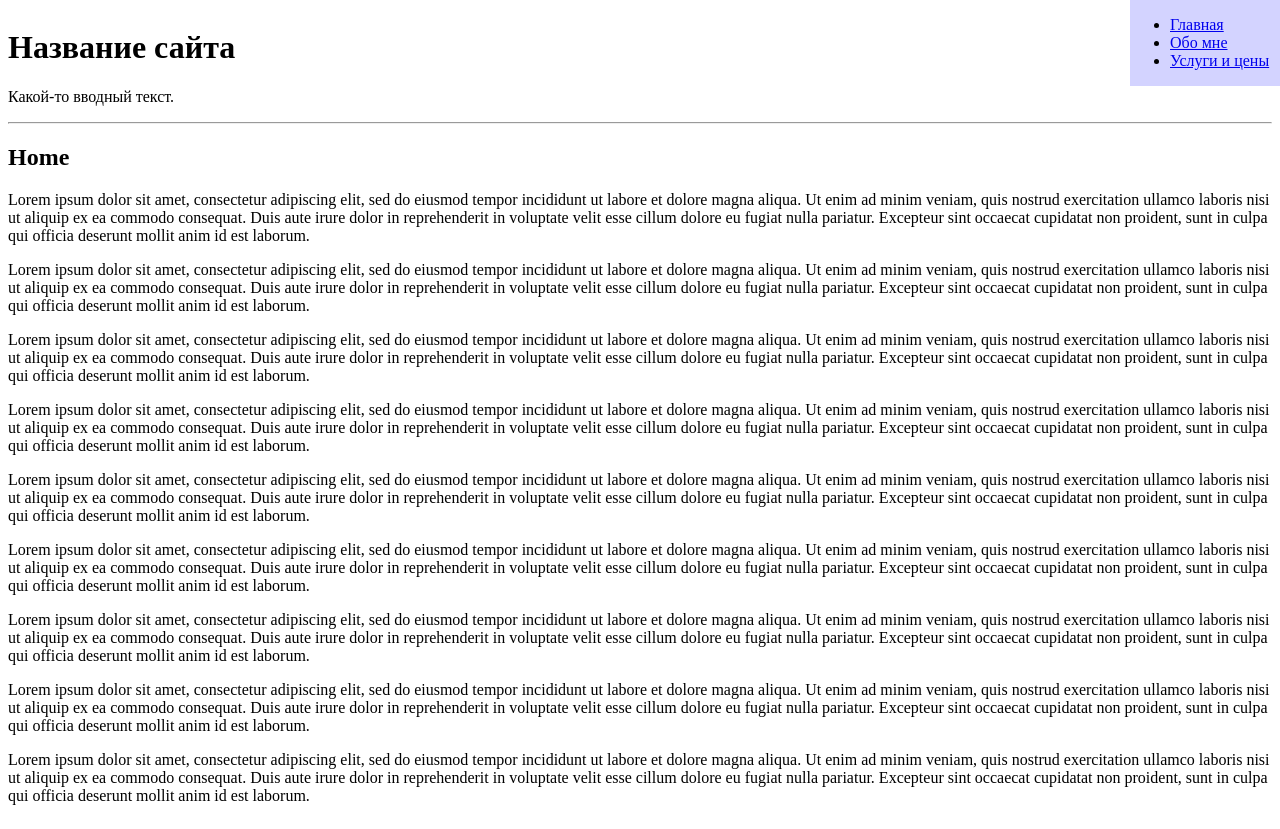
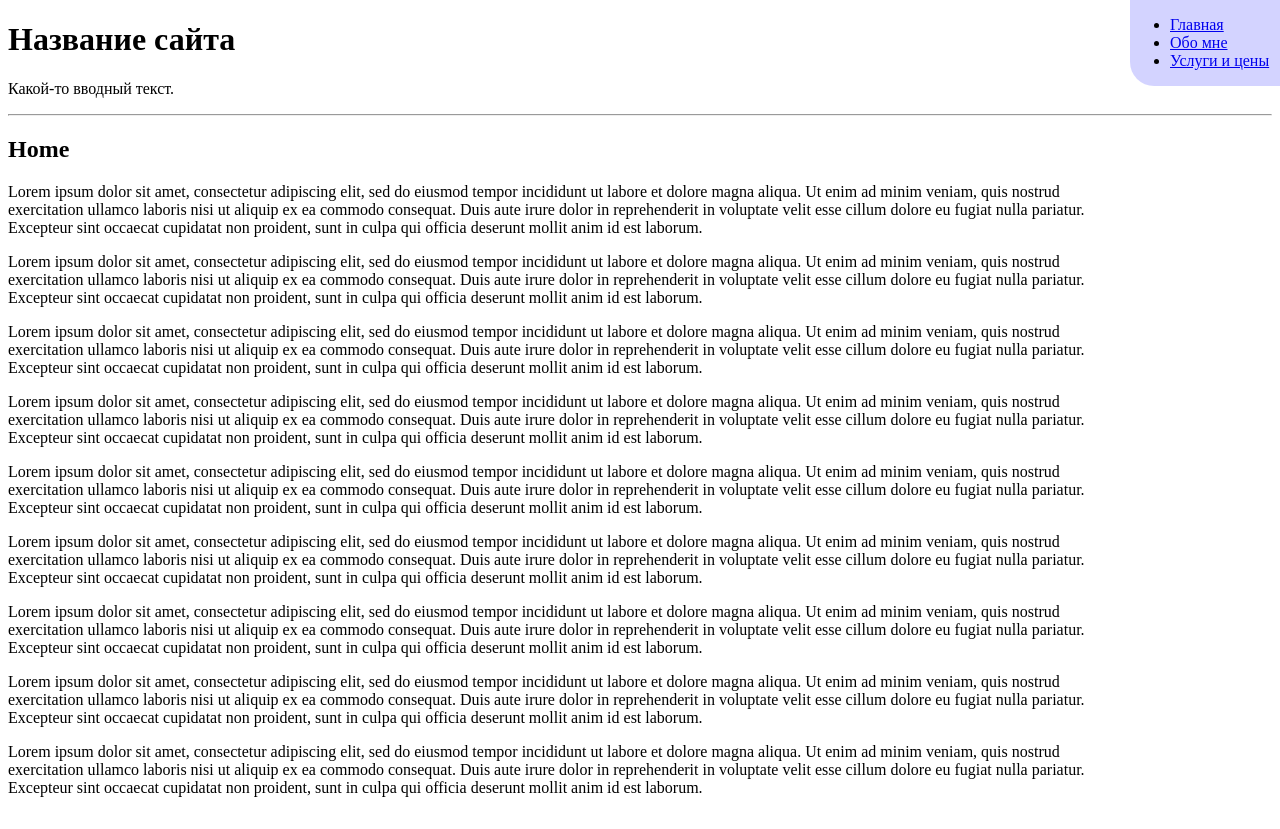
Before and after one commit to dariadia/fox-website, a React (Vite) app: page / in a window 1280 px wide. Built offline with nearby package versions, Linux system fonts and the light colour scheme.

Commit message:
extend layout

```diff
--- a/src/components/Layout.tsx
+++ b/src/components/Layout.tsx
@@ -2,7 +2,8 @@ import { Link, Outlet } from "react-router-dom"
 
 export const Layout = () => {
   return (
-    <main className="section_main">
+    <>
+      <header>
         <h1>Название сайта</h1>
         <p>
           Какой-то вводный текст.
@@ -21,7 +22,10 @@ export const Layout = () => {
           </ul>
         </nav>
         <hr />
+      </header>
+      <main>
         <Outlet />
       </main>
+    </>
   )
 }
--- a/src/index.css
+++ b/src/index.css
@@ -18,9 +18,9 @@ code {
   display: block;
   background-color: rgba(0, 0, 255, 0.172);
   width: 150px;
+  border-bottom-left-radius: 24px;
 }
 
-.section_main {
-  overflow: auto;
-  height: fit-content;
+main {
+  max-width: calc(100% - 150px);
 }
```
Lines whose indentation alone changed are shown as unchanged.
